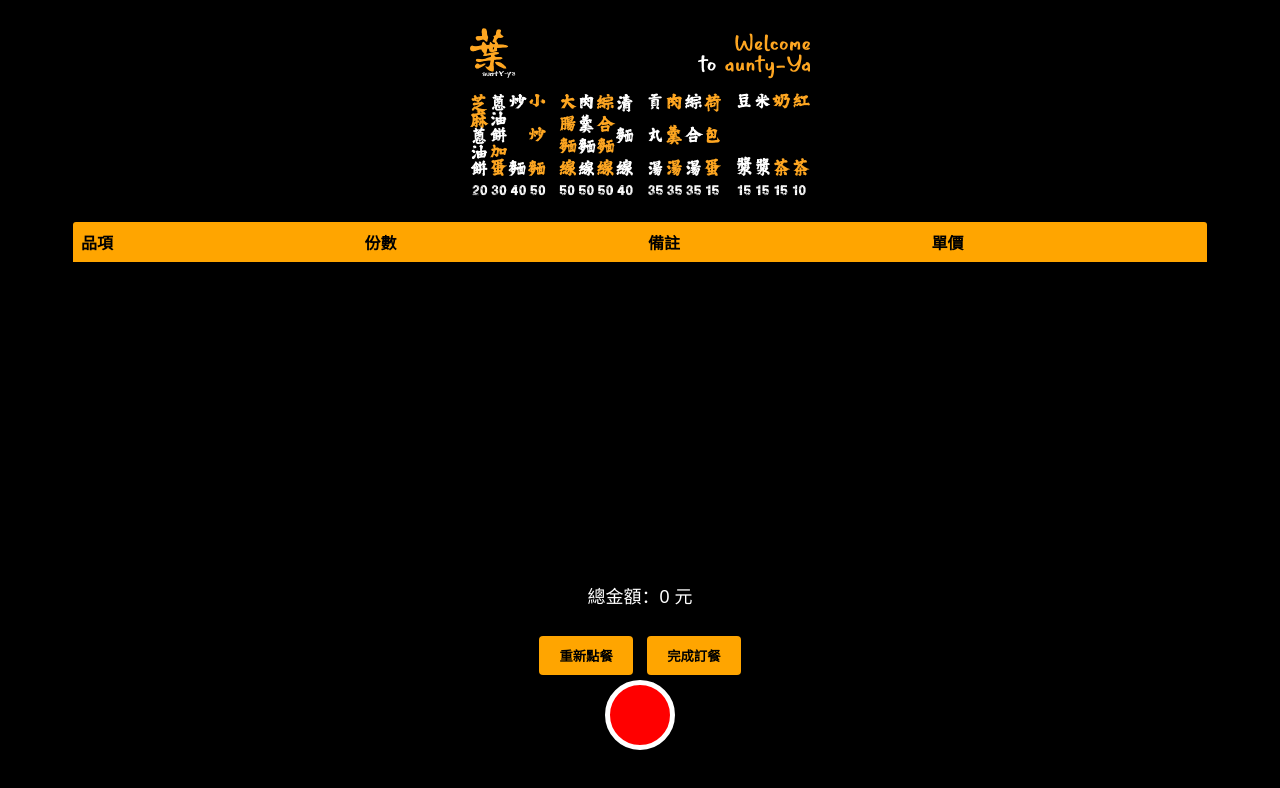
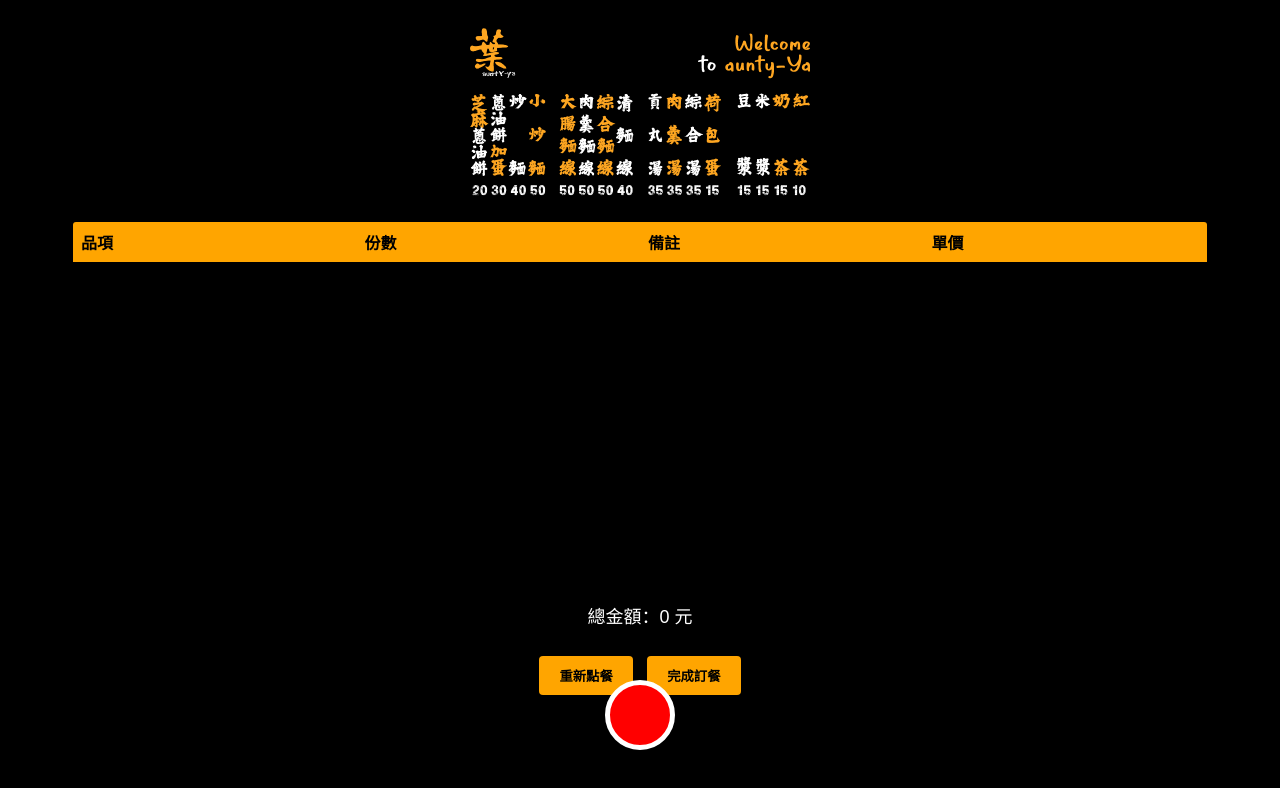
Before and after one commit to tidworker/voiceinput, a plain HTML site: page index.html in a window 1280 px wide. Drawn offline with Linux system fonts and the light colour scheme.

Commit message:
Update index.html

```diff
--- a/index.html
+++ b/index.html
@@ -22,7 +22,7 @@
     /* 統一內容區：訂單表格與語音輸入區 */
     #contentContainer {
       width: 90%;
-      height: 340px;
+      height: 360px;
       margin: 20px auto;
       overflow-y: auto;
       background-color: black;
```
